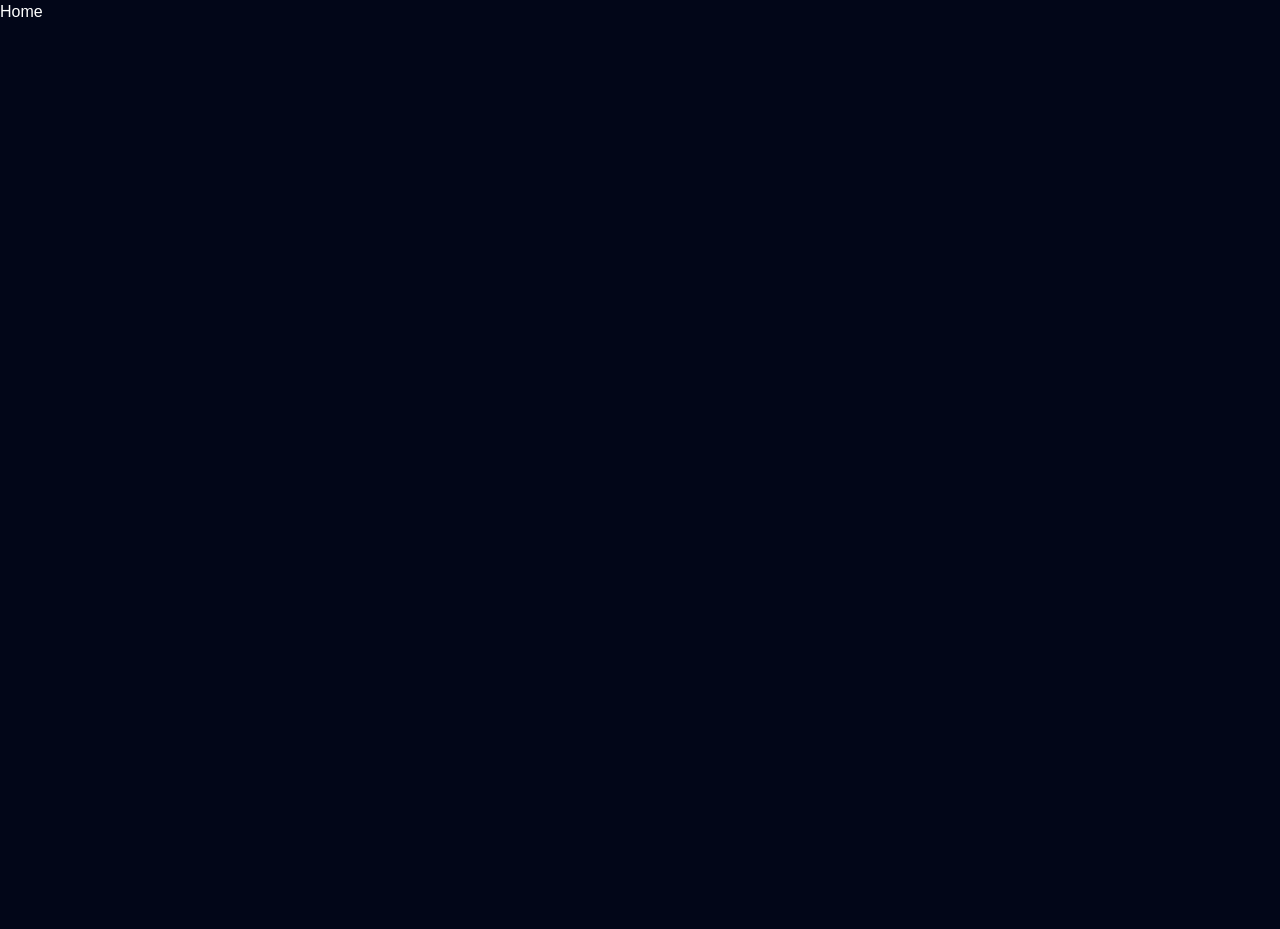
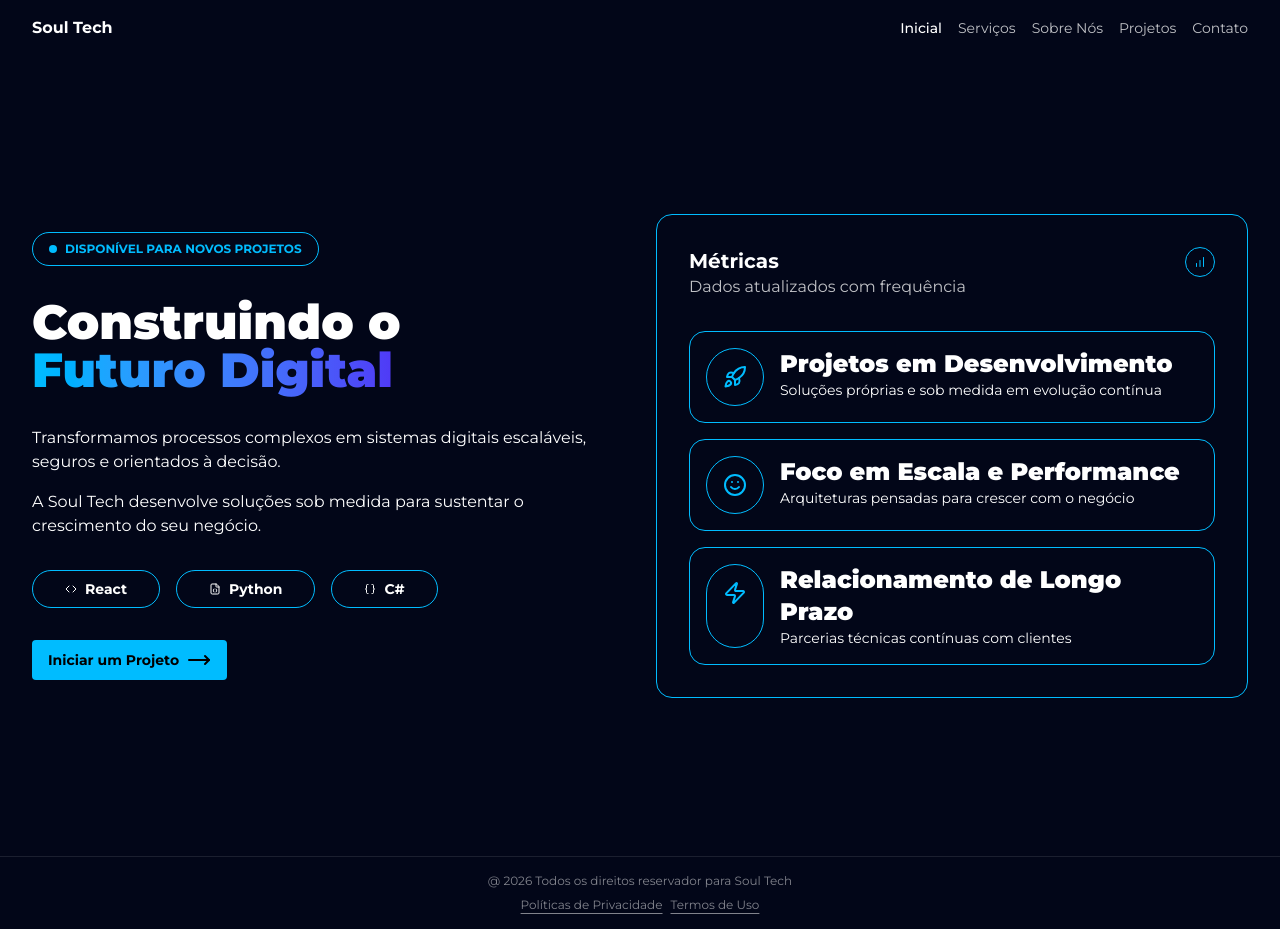
Before and after one commit to SoulTechEnterprise/institutional-website, a Next.js app: page / in a window 1280 px wide. Before the commit the page ends 800 px from the top, so only its background shows below. Built offline with nearby package versions, Linux system fonts and the light colour scheme.

Commit message:
add home page and configure it to use only the montserrat font

```diff
--- /dev/null
+++ b/app/components/card.tsx
@@ -0,0 +1,21 @@
+import type { LucideIcon } from "lucide-react"
+
+export interface CardProps {
+    title: string
+    desc: string
+    icon: LucideIcon
+}
+
+export default function Card({ icon: Icon, title, desc }: CardProps) {
+    return (
+        <div className="flex gap-4 rounded-2xl border border-solid border-sky-400 p-4">
+            <div className="rounded-full text-sky-400 border border-solid border-sky-400 p-4">
+                <Icon size={24} />
+            </div>
+            <div className="flex flex-col">
+                <h2 className="text-white text-2xl font-black">{title}</h2>
+                <p className="text-white text-sm">{desc}</p>
+            </div>
+        </div>
+    )
+}
--- /dev/null
+++ b/app/components/cardTech.tsx
@@ -0,0 +1,15 @@
+import type { LucideIcon } from "lucide-react"
+
+export interface CardTechProps {
+    icon: LucideIcon
+    title: string
+}
+
+export default function CardTech({ icon: Icon, title }: CardTechProps) {
+    return (
+        <div className="flex items-center gap-2 px-8 py-2 rounded-full text-white border border-solid border-sky-400 text-sm font-bold">
+            <Icon size={12} />
+            {title}
+        </div>
+    )
+}
--- /dev/null
+++ b/app/components/footer/index.tsx
@@ -0,0 +1,17 @@
+import Link from "next/link"
+
+export default function Footer() {
+    return (
+        <footer className="flex flex-col gap-2 p-4 items-center justify-center text-white/50 text-xs border-t border-solid border-t-white/10">
+            <p>@ 2026 Todos os direitos reservador para Soul Tech</p>
+            <div className="flex gap-2">
+                <Link className="underline underline-offset-4" href="#">
+                    Políticas de Privacidade
+                </Link>
+                <Link className="underline underline-offset-4" href="#">
+                    Termos de Uso
+                </Link>
+            </div>
+        </footer>
+    )
+}
--- /dev/null
+++ b/app/components/header/index.tsx
@@ -0,0 +1,37 @@
+"use client"
+
+import Link from "next/link"
+import { usePathname } from "next/navigation"
+
+export default function Header() {
+    const pathname = usePathname()
+
+    const links = [
+        { href: "/", label: "Inicial" },
+        { href: "/provision-of-services", label: "Serviços" },
+        { href: "/about-us", label: "Sobre Nós" },
+        { href: "/projects", label: "Projetos" },
+        { href: "/contact", label: "Contato" },
+    ]
+
+    return (
+        <header className="w-screen py-4 px-8 flex items-center m-auto justify-between max-w-7xl">
+            <h1 className="font-montserrat text-white font-bold">Soul Tech</h1>
+            <nav className="flex gap-4 text-sm">
+                {links.map((link) => (
+                    <Link
+                        key={link.href}
+                        href={link.href}
+                        className={
+                            pathname === link.href
+                                ? "text-white font-medium"
+                                : "text-white/75 hover:text-white transition-colors"
+                        }
+                    >
+                        {link.label}
+                    </Link>
+                ))}
+            </nav>
+        </header>
+    )
+}
--- a/app/globals.css
+++ b/app/globals.css
@@ -1,10 +1,5 @@
 @import "tailwindcss";
 
-@theme inline {
-  --font-montserrat: var(--font-montserrat);
-  --font-roboto: var(--font-roboto);
+body {
+    font-family: var(--font-montserrat), Helvetica, sans-serif;
 }
-
-body {
-  font-family: Arial, Helvetica, sans-serif;
-}
--- a/app/layout.tsx
+++ b/app/layout.tsx
@@ -1,11 +1,8 @@
 import type { Metadata } from "next"
-import { Montserrat, Roboto } from "next/font/google"
+import { Montserrat } from "next/font/google"
 import "./globals.css"
-
-const roboto = Roboto({
-    variable: "--font-roboto",
-    subsets: ["latin"],
-})
+import Footer from "./components/footer"
+import Header from "./components/header"
 
 const montserrat = Montserrat({
     variable: "--font-montserrat",
@@ -25,10 +22,10 @@ export default function RootLayout({
 }>) {
     return (
         <html lang="pt-BR">
-            <body
-                className={`${montserrat.variable} ${roboto.variable} antialiased bg-slate-950`}
-            >
+            <body className={`${montserrat.variable} antialiased bg-slate-950`}>
+                <Header />
                 {children}
+                <Footer />
             </body>
         </html>
     )
--- a/app/page.tsx
+++ b/app/page.tsx
@@ -1,3 +1,88 @@
+import {
+    Braces,
+    ChartNoAxesColumnIncreasing,
+    Code,
+    FileBraces,
+    MoveRight,
+    Rocket,
+    Smile,
+    Zap,
+} from "lucide-react"
+import Link from "next/link"
+import Card from "./components/card"
+import CardTech from "./components/cardTech"
+
 export default function Home() {
-    return <main className="text-white">Home</main>
+    return (
+        <main className="grid grid-cols-2 items-center gap-8 p-8 w-screen h-screen justify-between max-w-7xl m-auto">
+            <section className="flex flex-col gap-8 justify-center items-start">
+                <div className="flex gap-2 items-center py-2 px-4 border border-solid border-sky-400 rounded-full uppercase text-xs text-sky-400 font-bold">
+                    <div className="w-2 h-2 bg-sky-400 rounded-full" />
+                    Disponível para Novos Projetos
+                </div>
+
+                <h2 className="text-white text-5xl font-black font-montserrat">
+                    Construindo o <br />{" "}
+                    <span className="bg-gradient-to-r from-sky-400 to-indigo-600 bg-clip-text text-transparent">
+                        Futuro Digital
+                    </span>
+                </h2>
+                <div className="flex flex-col gap-4">
+                    <p className="text-white">
+                        Transformamos processos complexos em sistemas digitais
+                        escaláveis, seguros e orientados à decisão.
+                    </p>
+                    <p className="text-white">
+                        A Soul Tech desenvolve soluções sob medida para
+                        sustentar o crescimento do seu negócio.
+                    </p>
+                </div>
+                <div className="flex gap-4">
+                    <CardTech icon={Code} title="React" />
+                    <CardTech icon={FileBraces} title="Python" />
+                    <CardTech icon={Braces} title="C#" />
+                </div>
+                <Link
+                    className="flex gap-2 text-black rounded bg-sky-400 px-4 py-2 font-bold text-sm items-center"
+                    href="/contact"
+                >
+                    Iniciar um Projeto
+                    <MoveRight />
+                </Link>
+            </section>
+
+            <section className="flex flex-col gap-8 border border-solid border-sky-400 rounded-2xl p-8">
+                <div className="flex items-start justify-between">
+                    <div className="flex flex-col">
+                        <h3 className="text-white font-bold text-xl">
+                            Métricas
+                        </h3>
+                        <p className="text-white/75">
+                            Dados atualizados com frequência
+                        </p>
+                    </div>
+                    <div className="rounded-full border border-solid border-sky-400 text-sky-400 p-2">
+                        <ChartNoAxesColumnIncreasing size={12} />
+                    </div>
+                </div>
+                <div className="flex flex-col gap-4">
+                    <Card
+                        icon={Rocket}
+                        title="Projetos em Desenvolvimento"
+                        desc="Soluções próprias e sob medida em evolução contínua"
+                    />
+                    <Card
+                        icon={Smile}
+                        title="Foco em Escala e Performance"
+                        desc="Arquiteturas pensadas para crescer com o negócio"
+                    />
+                    <Card
+                        icon={Zap}
+                        title="Relacionamento de Longo Prazo"
+                        desc="Parcerias técnicas contínuas com clientes"
+                    />
+                </div>
+            </section>
+        </main>
+    )
 }
--- a/app/pages/index.tsx
+++ /dev/null
@@ -1,3 +0,0 @@
-export default function Home() {
-    return <main></main>
-}
--- a/package.json
+++ b/package.json
@@ -9,6 +9,7 @@
     "lint": "eslint"
   },
   "dependencies": {
+    "lucide-react": "^0.562.0",
     "next": "16.1.1",
     "react": "19.2.3",
     "react-dom": "19.2.3"
```
Also changed, not shown: 1 other file (tests, documents, lock files or other folders).
